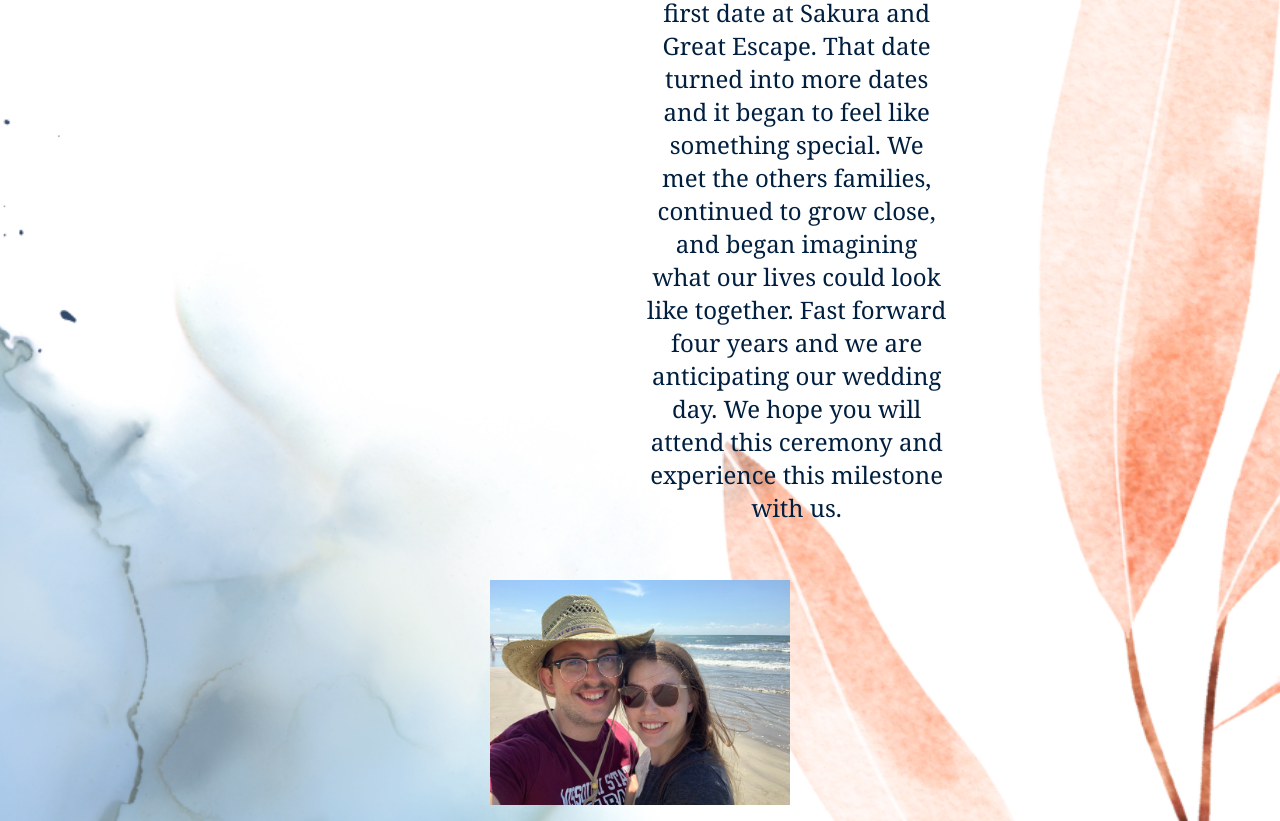
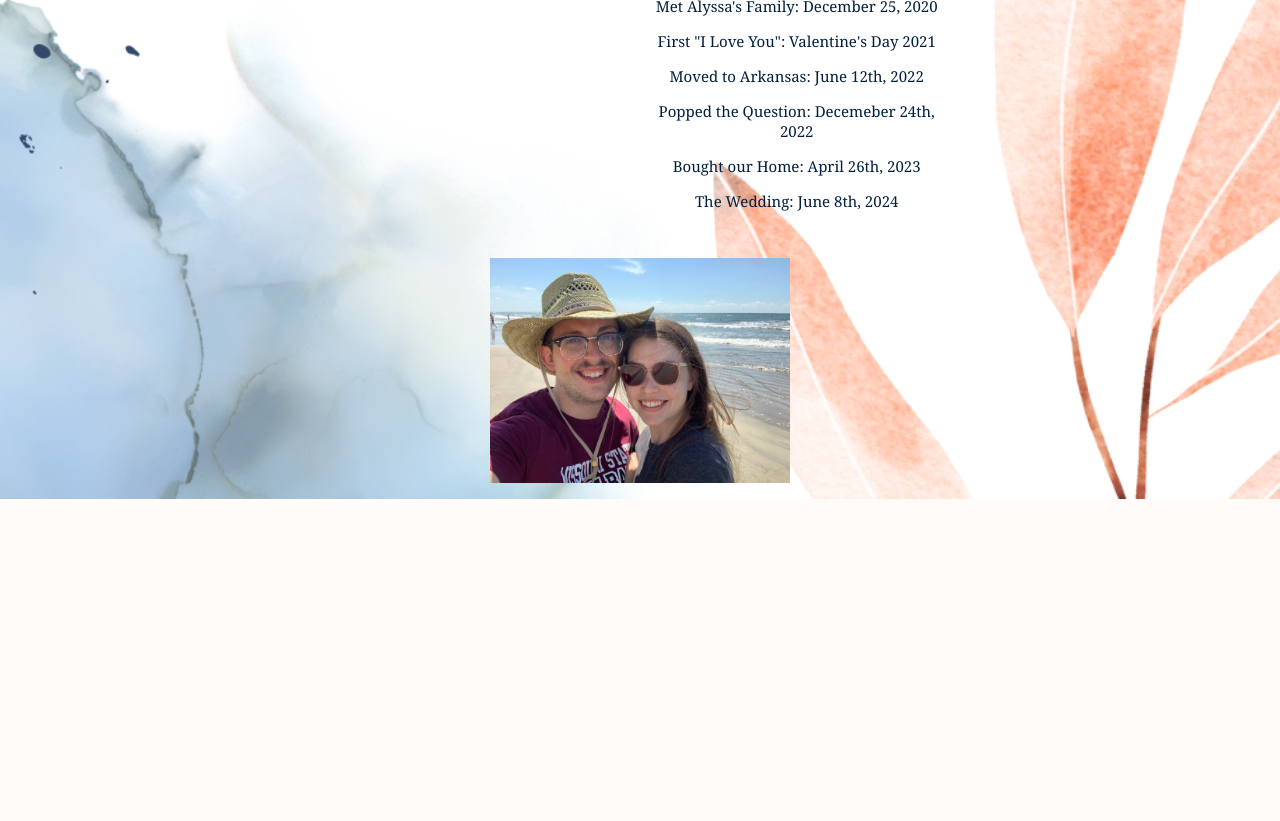
Before and after one commit to Ctaylor27/Wedding_invitation_deploy, a Django app: page / in a window 1280 px wide. Shown: the part 2042-2863 px from the top of the page. After the commit the page ends 2541 px from the top, so only its background shows below. Run offline with Django 5.2, Linux system fonts and the light colour scheme.

Commit message:
added timeline

```diff
--- a/rsvp/static/rsvp/css/styles.css
+++ b/rsvp/static/rsvp/css/styles.css
@@ -21,35 +21,16 @@ main {
 }
 
 body {
-    /* font-family: 'Parisienne', cursive; */
-    font-family: 'Arial', sans-serif;
     letter-spacing: 0;
-    /* background-image: url('../images/Wedding\ Background.png');
-    background-size: cover;
-    background-position: center;
-    background-repeat: no-repeat; */
     margin: 0;
     padding: 0;
-    color: white;
+    color: #001f3f;
     display: flex;
     flex-direction: column;
     align-items: center;
     justify-content: center;
     font-family: Georgia, 'Times New Roman', Times, serif;
-
 }
-/* body::before {
-    content: "";
-    position: absolute;
-    top: 0;
-    right: 0;
-    bottom: 0;
-    left: 0;
-    background-color: rgba(0, 31, 63, 0.936);
-    z-index: -1; */
-/* } */
-
-
 
 .frame {
 
@@ -123,7 +104,7 @@ h2 {
 }
 
 .text-body {
-    width: 80%;
+    width: 90%;
     margin: 1rem 0;
 
 }
@@ -159,6 +140,18 @@ form {
 
 .attendee_container {
     width: 100%;
+}
+
+#timeline {
+    margin-top: 1rem;
+}
+
+#text-body #timeline p  {
+    font-size: 15px;
+}
+
+#text-body #timeline .event {
+    /* text-align: left; */
 }
 
 .input {
--- a/rsvp/templates/rsvp/landing.html
+++ b/rsvp/templates/rsvp/landing.html
@@ -42,8 +42,28 @@
         <div class="landing-section">
             <img src="{% static 'rsvp/images/christmas.jpg' %}" alt="" srcset="">
         </div>
-        <div class="landing-section">
+        {% comment %} <div class="landing-section">
             <p>We are very excited for you to join us for our wedding. This very special day has been a long time in the making. One text turned into our first date at Sakura and Great Escape. That date turned into more dates and it began to feel like something special. We met the others families, continued to grow close, and began imagining what our lives could look like together. Fast forward four years and we are anticipating our wedding day. We hope you will attend this ceremony and experience this milestone with us.</p>
+        </div> {% endcomment %}
+        <div id="timeline" class="landing-section">
+            <h2>A day a long time in the making...</h2>
+            <p class="event">First Text: July 11th, 2020</p>
+            <p class="event">First Date: July 15th, 2020</p>
+            <p class="event">Met Caleb's Family: December 12, 2020</p>
+
+            <p class="event">Met Alyssa's Family: December 25, 2020</p>
+
+            <p class="event">First "I Love You": Valentine's Day 2021</p>
+
+            <p class="event">Moved to Arkansas: June 12th, 2022</p>
+
+            <p class="event proposal">Popped the Question: Decemeber 24th, 2022</p>
+
+            <p class="event">Bought our Home: April 26th, 2023</p>
+
+            <p class="event wedding">The Wedding: June 8th, 2024</p>
+
+
         </div>
         <div class="landing-section">
             <img src="{% static 'rsvp/images/beach.jpg' %}" alt="" srcset="">
```
